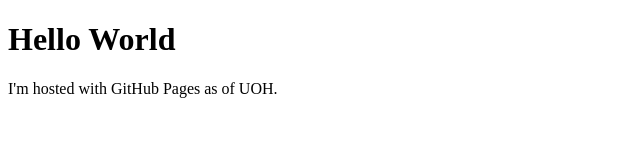
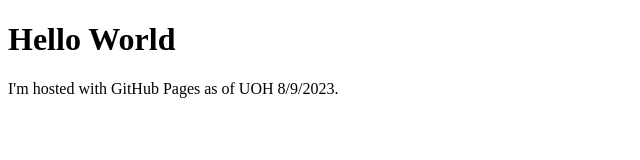
Before and after one commit to Burhan30281/Burhan30281.github.io, a plain HTML site: page index.html in a window 1280 px wide. Shown: the full height of the page, 0-640 px from the left. Drawn offline with Linux system fonts and the light colour scheme.

Commit message:
Update index.html

```diff
--- a/index.html
+++ b/index.html
@@ -2,6 +2,6 @@
 <html>
 <body>
 <h1>Hello World</h1>
-<p>I'm hosted with GitHub Pages as of UOH.</p>
+<p>I'm hosted with GitHub Pages as of UOH 8/9/2023.</p>
 </body>
 </html>
```
